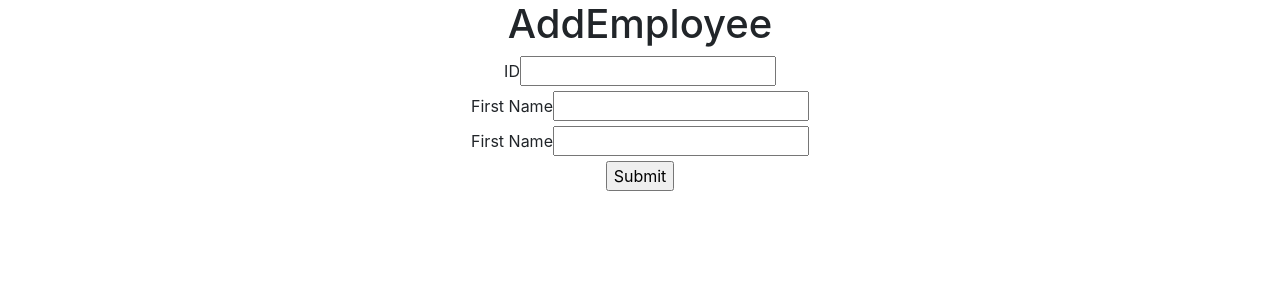
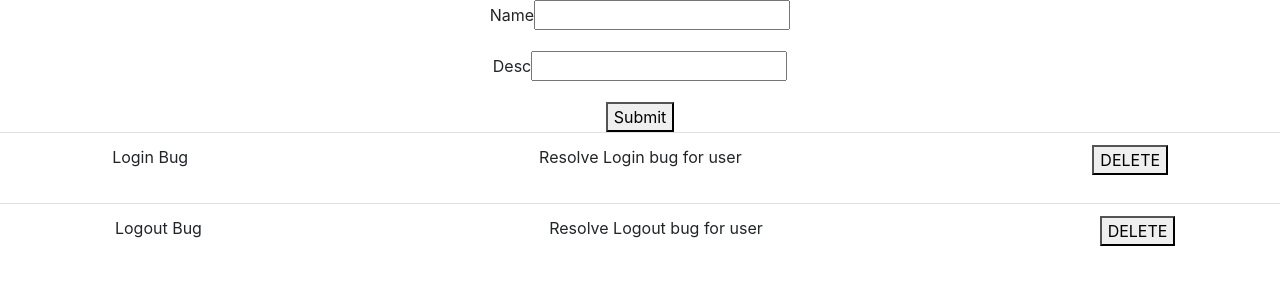
Before and after one commit to Vidit02/ReactLearning, a React (Create React App) app: page / in a window 1280 px wide. Shown: the top 300 px of the page. Built offline with nearby package versions, Linux system fonts and the light colour scheme.

Commit message:
Delete json from object

```diff
--- a/src/App.js
+++ b/src/App.js
@@ -7,6 +7,9 @@ import { Movies } from './components/Movies';
 import {MainMenu} from './components/MainMenu';
 import { MovieDetails } from './components/MovieDetails';
 import { AddEmployee } from './components/AddEmployee';
+import { TicketList } from './components/TicketList';
+import { useState } from 'react'
+import { AddTicket } from './components/AddTicket';
 
 function App() {
   // var name = "Vidit"
@@ -39,10 +42,32 @@ function App() {
   // function run(){
   //   alert("this is alert box")
   // }
+
+  const [tickets, setTickets] = useState([
+    {
+      name : "Login Bug",
+      desc : "Resolve Login bug for user"
+    },
+    {
+      name : "Logout Bug",
+      desc : "Resolve Logout bug for user"
+    }
+  ])
+
+  const deleteTicket = (ticket)=>{
+    setTickets(tickets.filter(t=>t.name !== ticket.name))
+  }
+
+  const addTicket = (ticket)=>{
+    setTickets([...tickets,ticket])
+  }
+
   return (
     <div className = "App">
+      <AddTicket addTicket={addTicket}/>
+      <TicketList ticket={tickets}  deleteTicket = {deleteTicket}/>
       {/* <MainMenu/> */}
-      {<AddEmployee/>}
+      {/* {<AddEmployee/>} */}
       <Routes>
           {/* <Route path='/movies' element={<Movies/>}></Route>
           <Route path='/movies/moviedetails/:id' element={<MovieDetails/>}></Route> */}
--- a/src/components/AddTicket.js
+++ b/src/components/AddTicket.js
@@ -1,7 +1,32 @@
 import React from 'react'
+import { useState } from 'react'
 
-export const AddTicket = () => {
+
+export const AddTicket = (props) => {
+  const [name, setname] = useState('')
+  const [desc, setdesc] = useState('')
+
+  const submit = (e) => {
+    e.preventDefault()
+    var obj = {
+      name: name,
+      desc: desc
+    }
+    props.addTicket(obj)
+  }
   return (
-    <div>AddTicket</div>
+    <div>
+      <form onSubmit={submit}>
+        <div class="form-group">
+          <label for="exampleInputEmail1">Name</label>
+          <input type="text" onChange={(e) => { setname(e.target.value) }} />
+        </div>
+        <div class="form-group">
+          <label for="exampleInputEmail1">Desc</label>
+          <input type="text" onChange={(e) => { setdesc(e.target.value) }} />
+        </div>
+        <button type="submit">Submit</button>
+      </form>
+    </div>
   )
 }
--- /dev/null
+++ b/src/components/TicketDetails.js
@@ -0,0 +1,21 @@
+import React from 'react'
+
+export const TicketDetails = (props) => {
+  return (
+    <div> <table class="table">
+    <tbody>
+        <tr>
+            {
+                props.ticket == null ? "NO TICKET FOund"
+            :<>
+            <td>{props.ticket.name}</td>
+            <td>{props.ticket.desc}</td>
+            <td><button onClick = {()=>{props.deleteTicket(props.ticket)}}>DELETE</button></td>
+            </> }
+
+        </tr>
+    </tbody>
+</table>
+    </div>
+  )
+}
--- /dev/null
+++ b/src/components/TicketList.js
@@ -0,0 +1,14 @@
+import React from 'react'
+import { TicketDetails } from './TicketDetails'
+
+export const TicketList = (props) => {
+  return (
+    <div>
+        {
+            props.ticket.map((ticket)=>{
+                return (<TicketDetails ticket = {ticket} deleteTicket = {props.deleteTicket} />)
+            })
+        }
+    </div>
+  )
+}
```
